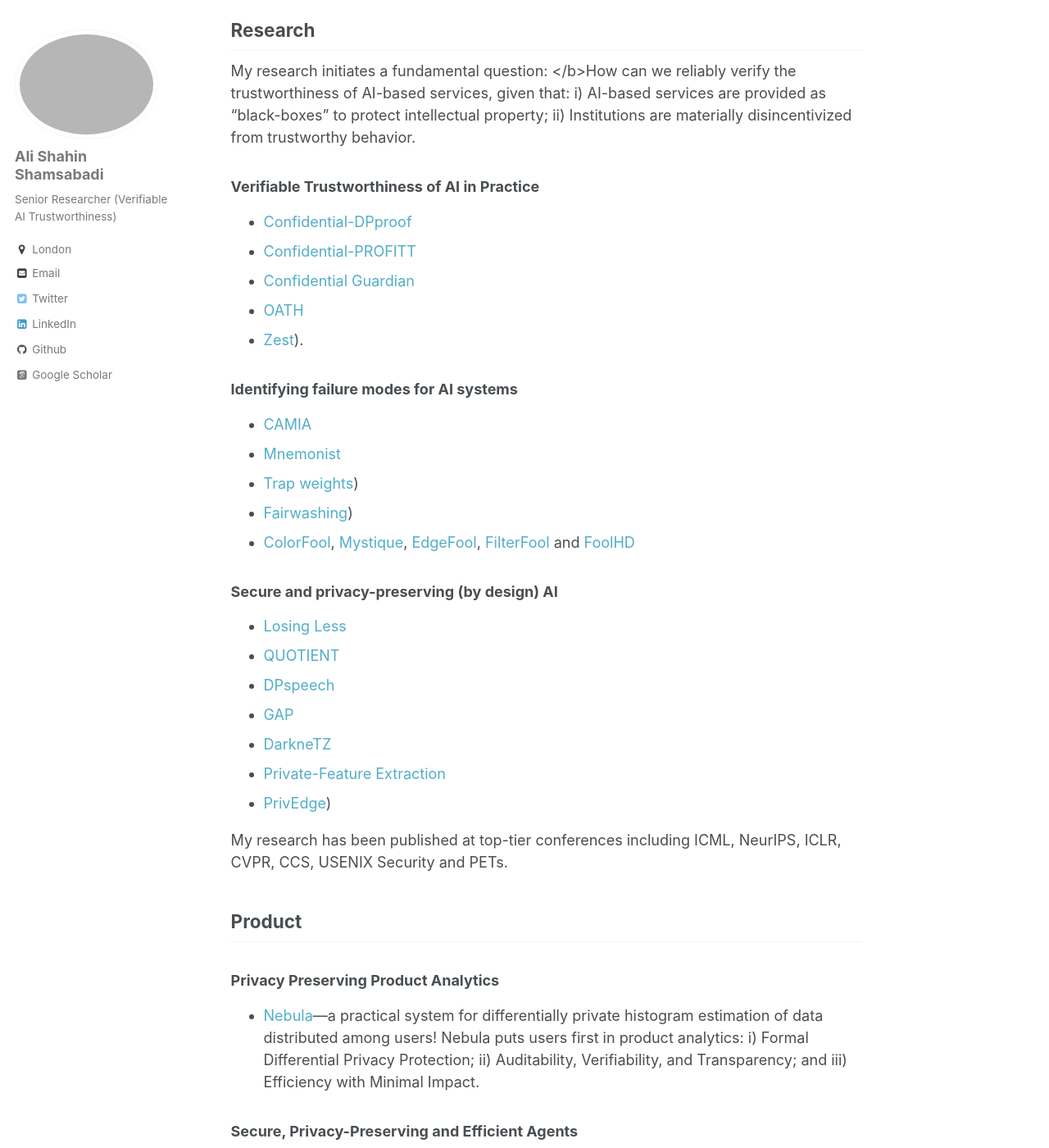
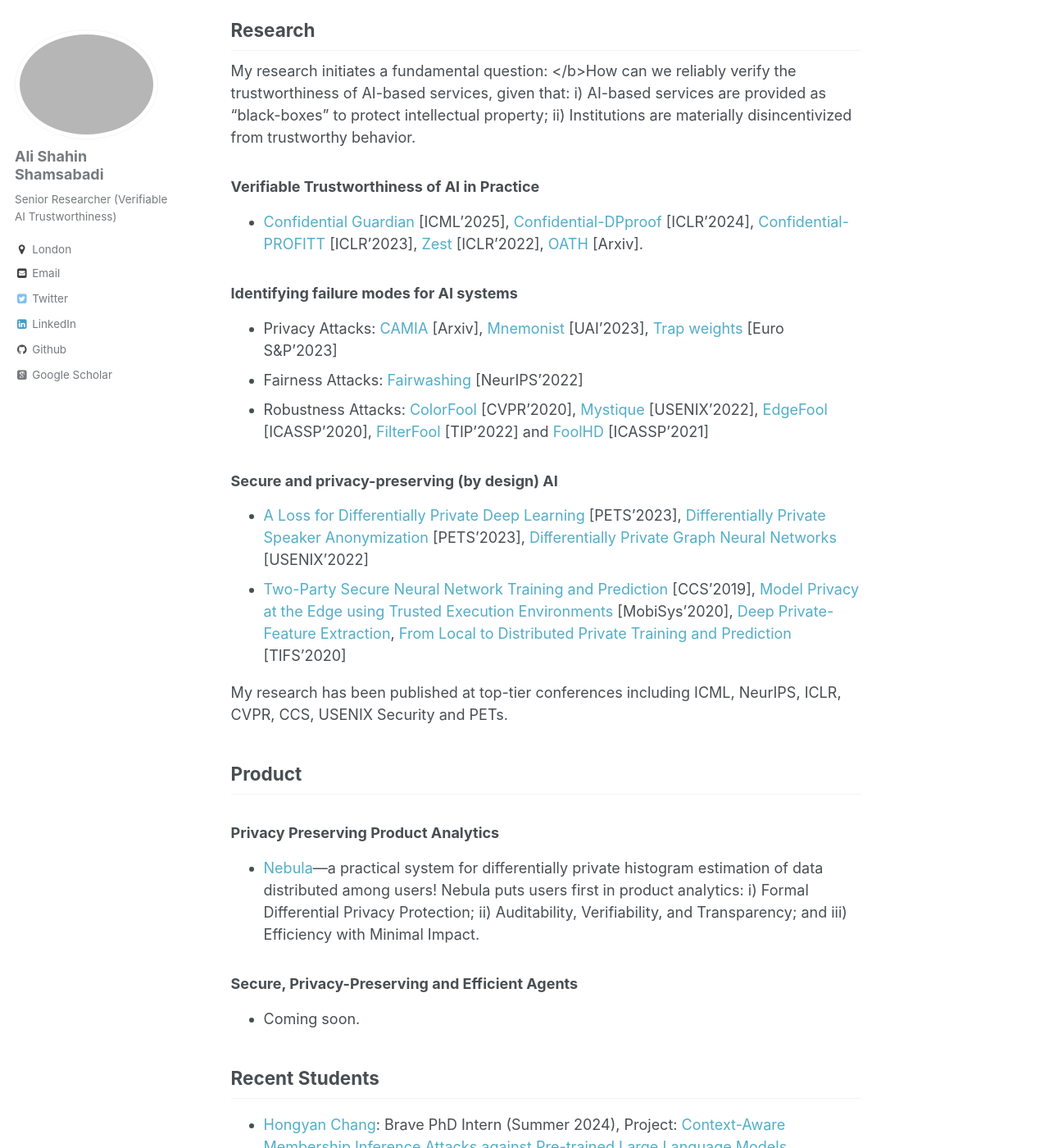
Before and after one commit to AliShahin/AliShahin.github.io, a Jekyll site: the page built from _pages/about.md, in a window 1280 px wide and 1400 px high, scrolled down 704 px. Shown: the whole window at 82% size. Built offline with Jekyll 4.4.1, drawn with Linux system fonts in a browser that asks for light colours; some web fonts are replaced.

Commit message:
Update about.md

```diff
--- a/_pages/about.md
+++ b/_pages/about.md
@@ -26,27 +26,16 @@ My research has been cited in the press including [Thurrott](https://www.thurrot
 My research initiates a fundamental question: </b>How can we reliably verify the trustworthiness of AI-based services, given that: i) AI-based services are provided as “black-boxes” to protect intellectual property; ii) Institutions are materially disincentivized from trustworthy behavior.<b>
 
 ### Verifiable Trustworthiness of AI in Practice
-- [Confidential-DPproof](https://openreview.net/pdf?id=PQY2v6VtGe)
-- [Confidential-PROFITT](https://openreview.net/forum?id=iIfDQVyuFD)
-- [Confidential Guardian](https://arxiv.org/pdf/2505.23968)
-- [OATH](https://arxiv.org/pdf/2410.02777)
-- [Zest](https://openreview.net/forum?id=OUz_9TiTv9j)).
+- [Confidential Guardian](https://arxiv.org/pdf/2505.23968) [ICML'2025], [Confidential-DPproof](https://openreview.net/pdf?id=PQY2v6VtGe) [ICLR'2024], [Confidential-PROFITT](https://openreview.net/forum?id=iIfDQVyuFD) [ICLR'2023], [Zest](https://openreview.net/forum?id=OUz_9TiTv9j) [ICLR'2022], [OATH](https://arxiv.org/pdf/2410.02777) [Arxiv].
 
 ### Identifying failure modes for AI systems
-- [CAMIA](https://arxiv.org/pdf/2409.13745)
-- [Mnemonist](https://openreview.net/pdf?id=oVn5GLyONY)
-- [Trap weights](https://arxiv.org/pdf/2112.02918.pdf))
-- [Fairwashing](https://openreview.net/pdf?id=3vmKQUctNy))
-- [ColorFool](https://openaccess.thecvf.com/content_CVPR_2020/papers/Shamsabadi_ColorFool_Semantic_Adversarial_Colorization_CVPR_2020_paper.pdf), [Mystique](https://arxiv.org/pdf/2202.02751.pdf), [EdgeFool](https://arxiv.org/pdf/1910.12227.pdf), [FilterFool](https://arxiv.org/pdf/2008.06069.pdf) and [FoolHD](https://arxiv.org/pdf/2011.08483.pdf)
+- Privacy Attacks: [CAMIA](https://arxiv.org/pdf/2409.13745) [Arxiv], [Mnemonist](https://openreview.net/pdf?id=oVn5GLyONY) [UAI'2023], [Trap weights](https://arxiv.org/pdf/2112.02918.pdf) [Euro S&P'2023]
+- Fairness Attacks: [Fairwashing](https://openreview.net/pdf?id=3vmKQUctNy) [NeurIPS'2022]
+- Robustness Attacks: [ColorFool](https://openaccess.thecvf.com/content_CVPR_2020/papers/Shamsabadi_ColorFool_Semantic_Adversarial_Colorization_CVPR_2020_paper.pdf) [CVPR'2020], [Mystique](https://arxiv.org/pdf/2202.02751.pdf) [USENIX'2022], [EdgeFool](https://arxiv.org/pdf/1910.12227.pdf) [ICASSP'2020], [FilterFool](https://arxiv.org/pdf/2008.06069.pdf) [TIP'2022] and [FoolHD](https://arxiv.org/pdf/2011.08483.pdf) [ICASSP'2021]
 
 ### Secure and privacy-preserving (by design) AI
-- [Losing Less](https://petsymposium.org/popets/2023/popets-2023-0083.pdf)
-- [QUOTIENT](https://arxiv.org/pdf/1907.03372)
-- [DPspeech](https://arxiv.org/pdf/2202.11823.pdf)
-- [GAP](https://arxiv.org/pdf/2203.00949.pdf)
-- [DarkneTZ](https://arxiv.org/pdf/2004.05703)
-- [Private-Feature Extraction](https://arxiv.org/pdf/1802.03151.pdf)
-- [PrivEdge](https://arxiv.org/pdf/2004.05574))
+- [A Loss for Differentially Private Deep Learning](https://petsymposium.org/popets/2023/popets-2023-0083.pdf) [PETS'2023], [Differentially Private Speaker Anonymization](https://arxiv.org/pdf/2202.11823.pdf) [PETS'2023], [Diﬀerentially Private Graph Neural Networks](https://arxiv.org/pdf/2203.00949.pdf) [USENIX'2022]
+- [Two-Party Secure Neural Network Training and Prediction](https://arxiv.org/pdf/1907.03372) [CCS'2019], [Model Privacy at the Edge using Trusted Execution Environments](https://arxiv.org/pdf/2004.05703) [MobiSys'2020], [Deep Private-Feature Extraction](https://arxiv.org/pdf/1802.03151.pdf), [From Local to Distributed Private Training and Prediction](https://arxiv.org/pdf/2004.05574) [TIFS'2020]
 
 
 My research has been published at top-tier conferences including ICML, NeurIPS, ICLR, CVPR, CCS, USENIX Security and PETs.
```
